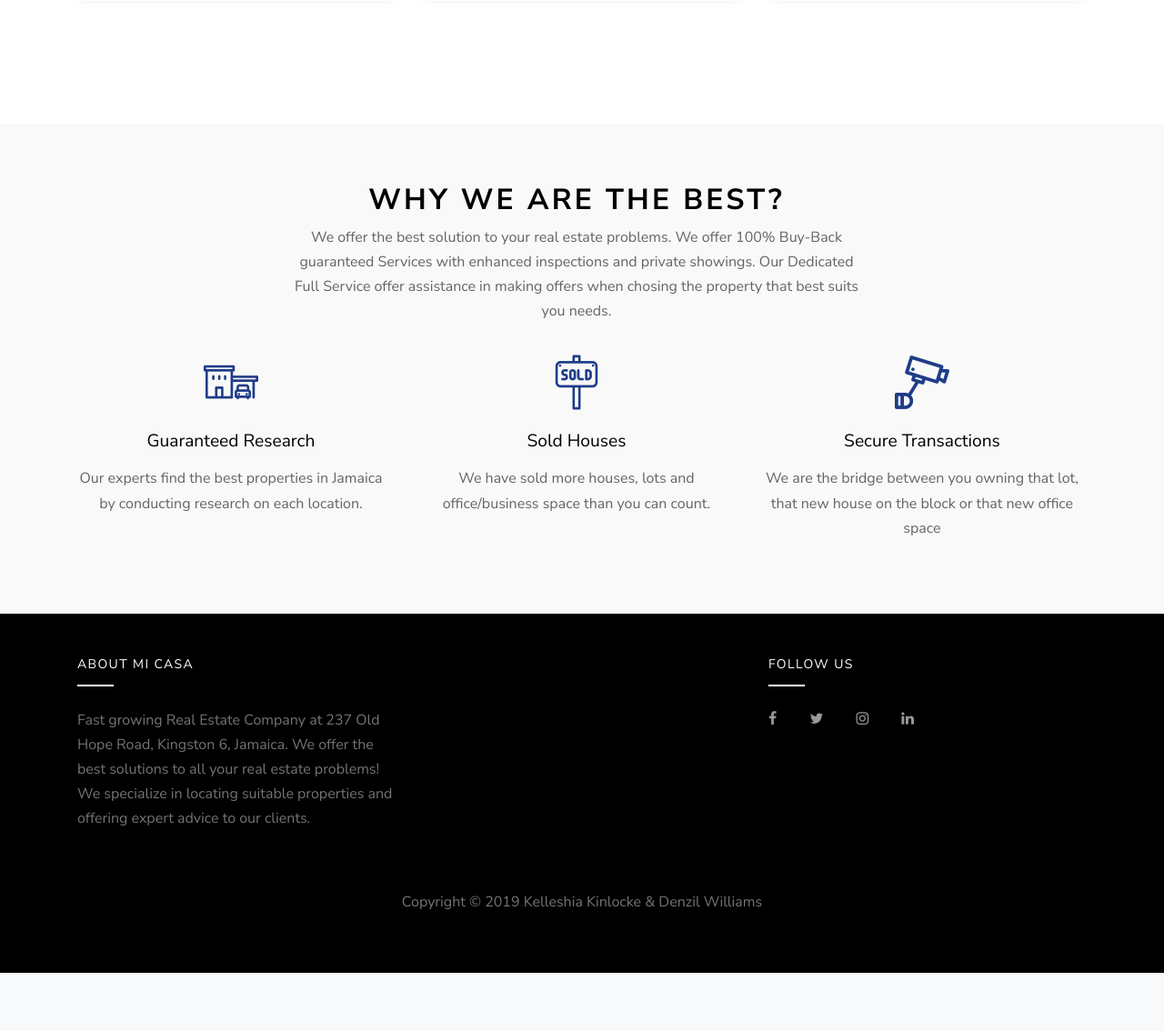
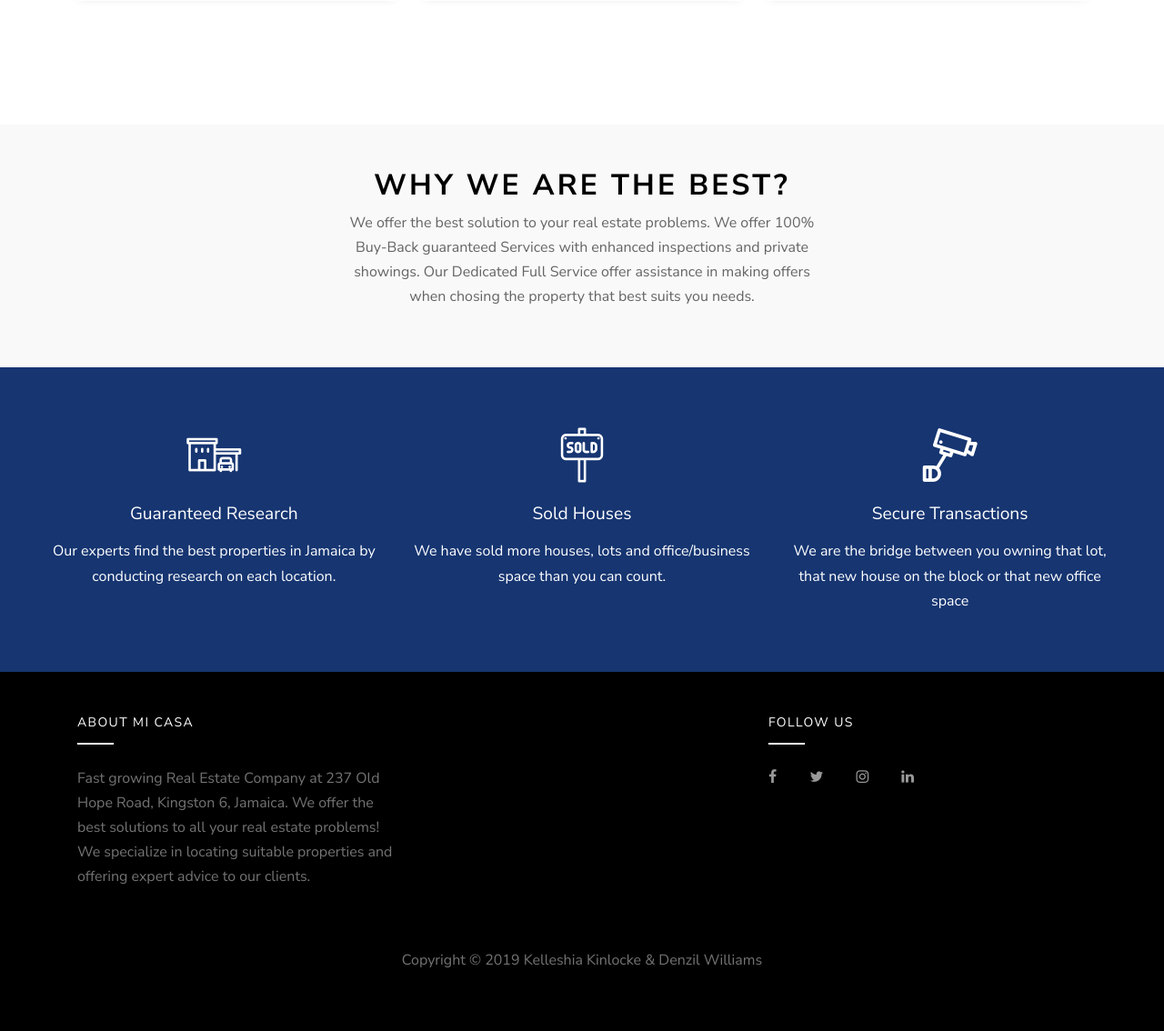
Before and after one commit to xDenzil/micasa-real-estate, a PHP site: page / in a window 1280 px wide. Shown: the part 2364-3498 px from the top of the page at 91% size. Before the commit the page ends 3434 px from the top, so only its background shows below. Run offline with PHP 8.4, Linux system fonts and the light colour scheme; some libraries are stand-ins or nearby versions; some web fonts are replaced.

Commit message:
ui experimental

```diff
--- a/index.php
+++ b/index.php
@@ -30,7 +30,7 @@
 
 <body>
 
-  <div class="site-loader"></div>
+
 
   <div class="site-wrap"></div>
 
@@ -407,41 +407,44 @@
     </div>
   </div>
 
-  <div class="site-section bg-light p-3">
-    <div class="container m-5">
-      <div class="row justify-content-center">
-
-        <div class="col-md-7 text-center">
+  <div class="site-section p-5 bg-light">
+    <div class="container">
+      <div class="row justify-content-center ">
+        <div class="col-md-6 text-center">
           <div class="site-section-title">
             <h2>Why We Are The Best?</h2>
           </div>
           <p>We offer the best solution to your real estate problems. We offer 100% Buy-Back guaranteed Services with enhanced inspections and private showings. Our Dedicated Full Service offer assistance in making offers when chosing the property that best suits you needs. </p>
         </div>
       </div>
+    </div>
+  </div>
 
+  <div class="site-section p-5 blu text-white">
     <div class="row">
       <div class="col-md-6 col-lg-4">
         <a href="#" class="service text-center">
-            <span class="icon flaticon-house"></span>
-            <h2 class="service-heading">Guaranteed Research </h2>
-            <p>Our experts find the best properties in Jamaica by conducting research on each location.</p>
+          <span class="icon flaticon-house text-white"></span>
+          <h2 class="service-heading text-white">Guaranteed Research </h2>
+          <p class="text-white">Our experts find the best properties in Jamaica by conducting research on each location.</p>
 
         </a>
       </div>
       <div class="col-md-6 col-lg-4">
         <a href="#" class="service text-center">
-            <span class="icon flaticon-sold"></span>
-            <h2 class="service-heading">Sold Houses</h2>
-            <p>We have sold more houses, lots and office/business space than you can count.</p>
+          <span class="icon flaticon-sold text-white"></span>
+          <h2 class="service-heading text-white">Sold Houses</h2>
+          <p class="text-white">We have sold more houses, lots and office/business space than you can count.</p>
 
         </a>
       </div>
       <div class="col-md-6 col-lg-4">
         <a href="#" class="service text-center">
-            <span class="icon flaticon-camera"></span>
-            <h2 class="service-heading">Secure Transactions</h2>
-            <p>We are the bridge between you owning that lot, that new house on the block or that new office space</p>
+          <span class="icon flaticon-camera text-white"></span>
+          <h2 class="service-heading text-white">Secure Transactions</h2>
+          <p class="text-white">We are the bridge between you owning that lot, that new house on the block or that new office space</p>
         </a>
+      </div>
     </div>
   </div>
   </div>
```
Lines whose indentation alone changed are shown as unchanged.
